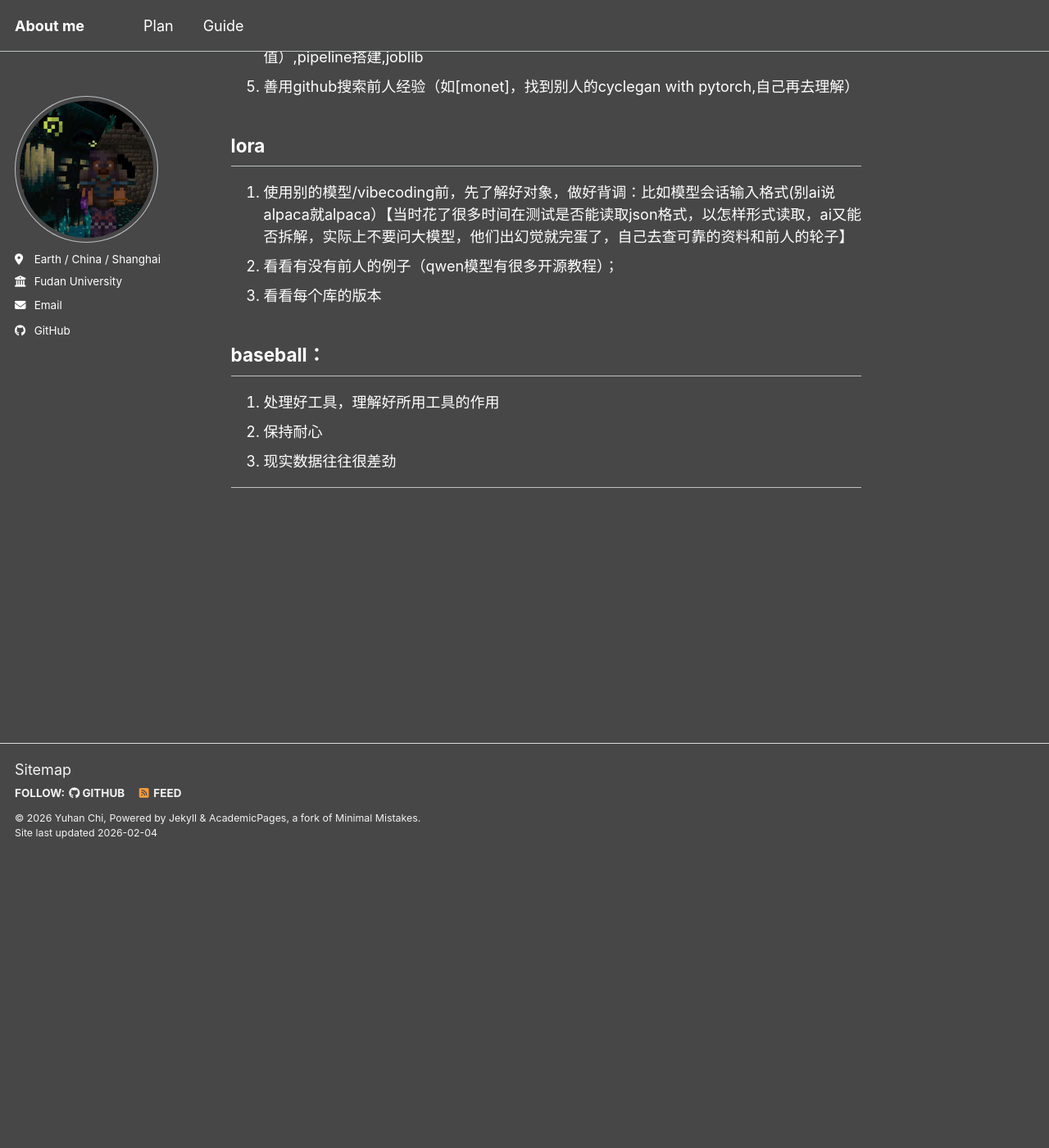
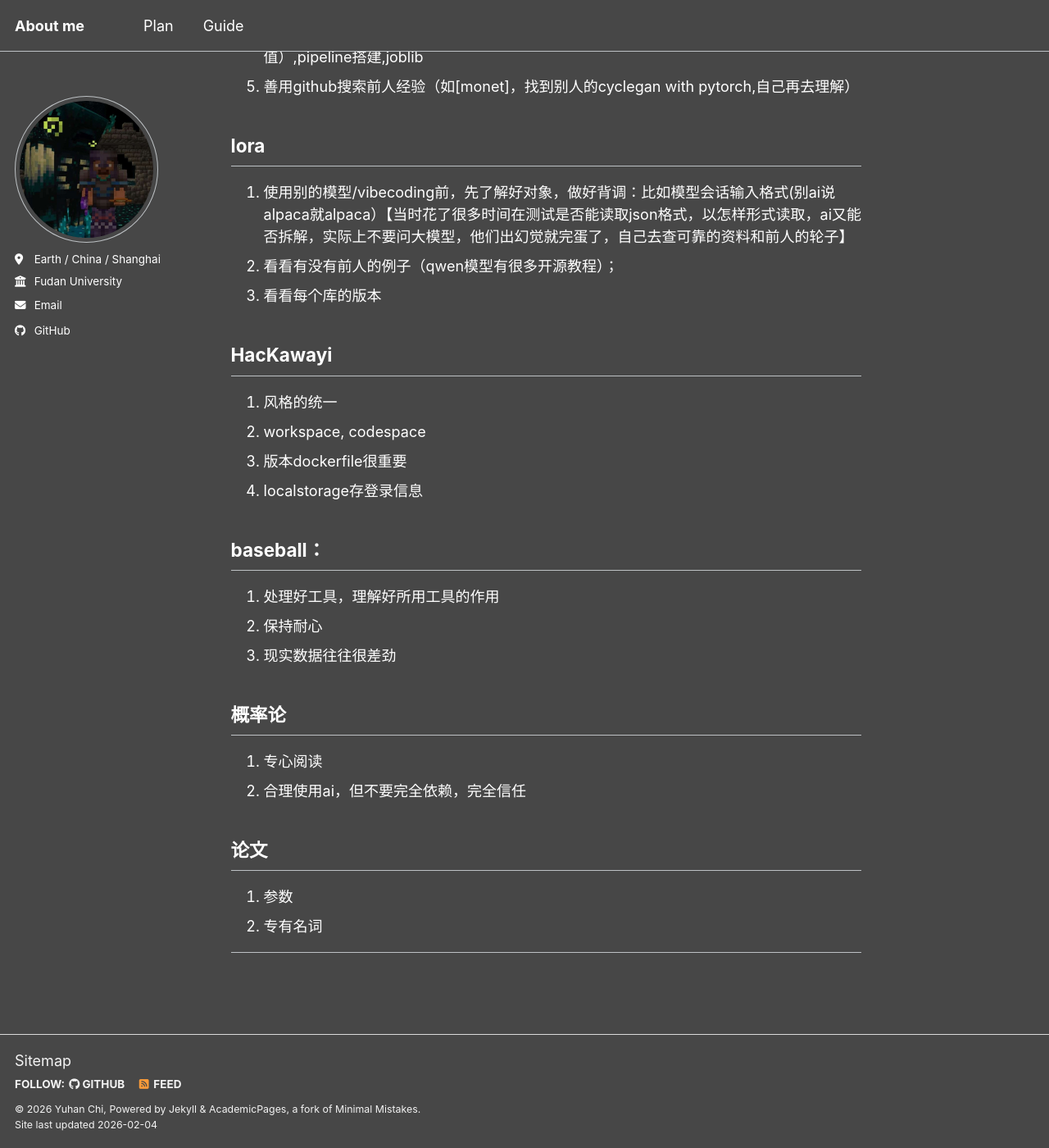
Before and after one commit to Chi-Shan0707/Chi-Shan0707.github.io, a Jekyll site: the page built from _pages/review.md, in a window 1280 px wide and 1400 px high, scrolled down 356 px. Shown: the whole window at 82% size. Built offline with Jekyll 4.4.1, drawn with Linux system fonts in a browser that asks for light colours; a script bundle is joined from its source files by our own code; library files that are not in the unit come from our copies.

Commit message:
review: 0223

```diff
--- a/_pages/review.md
+++ b/_pages/review.md
@@ -22,7 +22,11 @@ redirect_from:
 3. 看看每个库的版本
 
 
-
+## HacKawayi
+1. 风格的统一
+2. workspace, codespace
+3. 版本dockerfile很重要
+4. localstorage存登录信息
 
 
 ## baseball：
@@ -30,5 +34,12 @@ redirect_from:
 2. 保持耐心
 3. 现实数据往往很差劲
 
+## 概率论
+1. 专心阅读
+2. 合理使用ai，但不要完全依赖，完全信任
+
+## 论文
+1. 参数
+2. 专有名词
 
 ---
```
